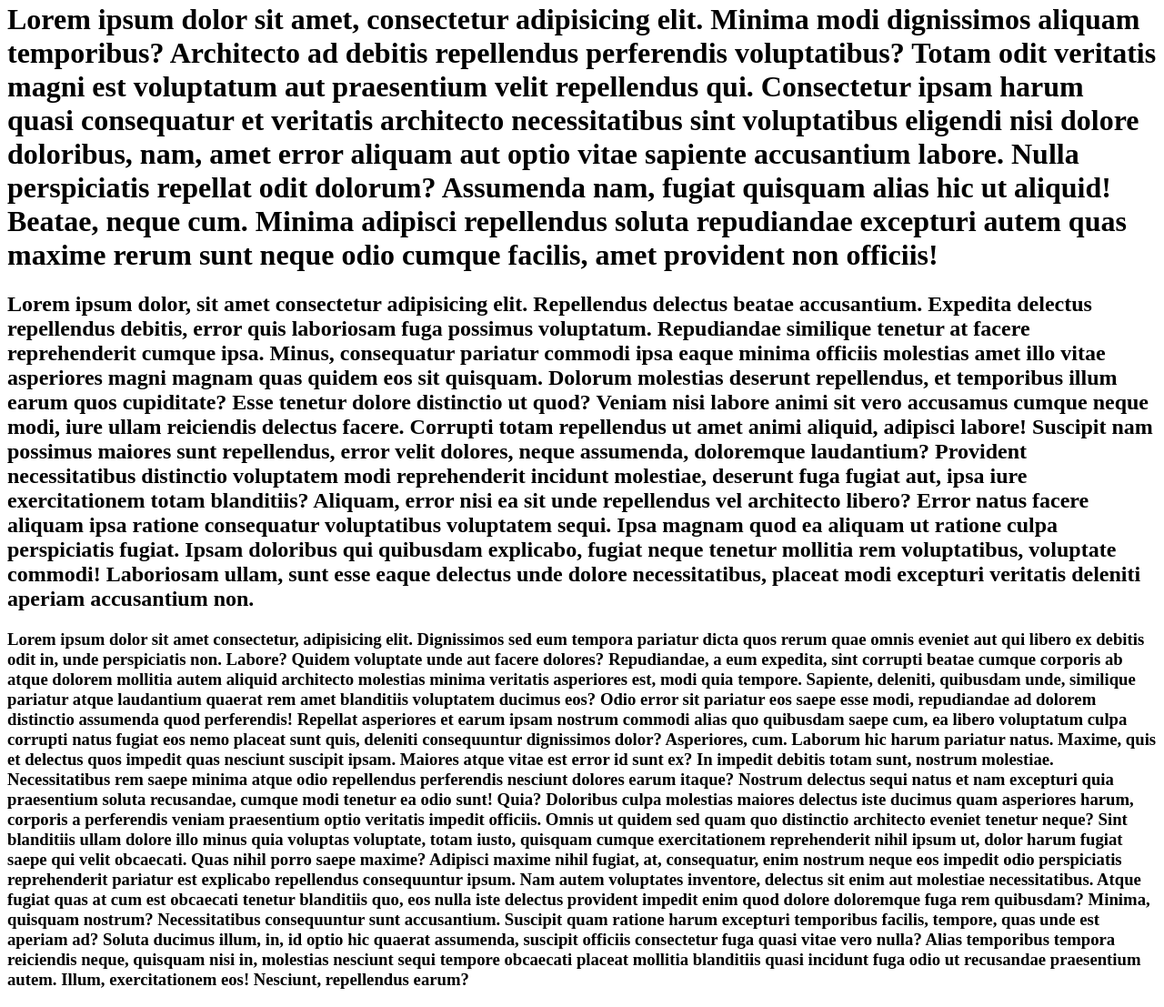
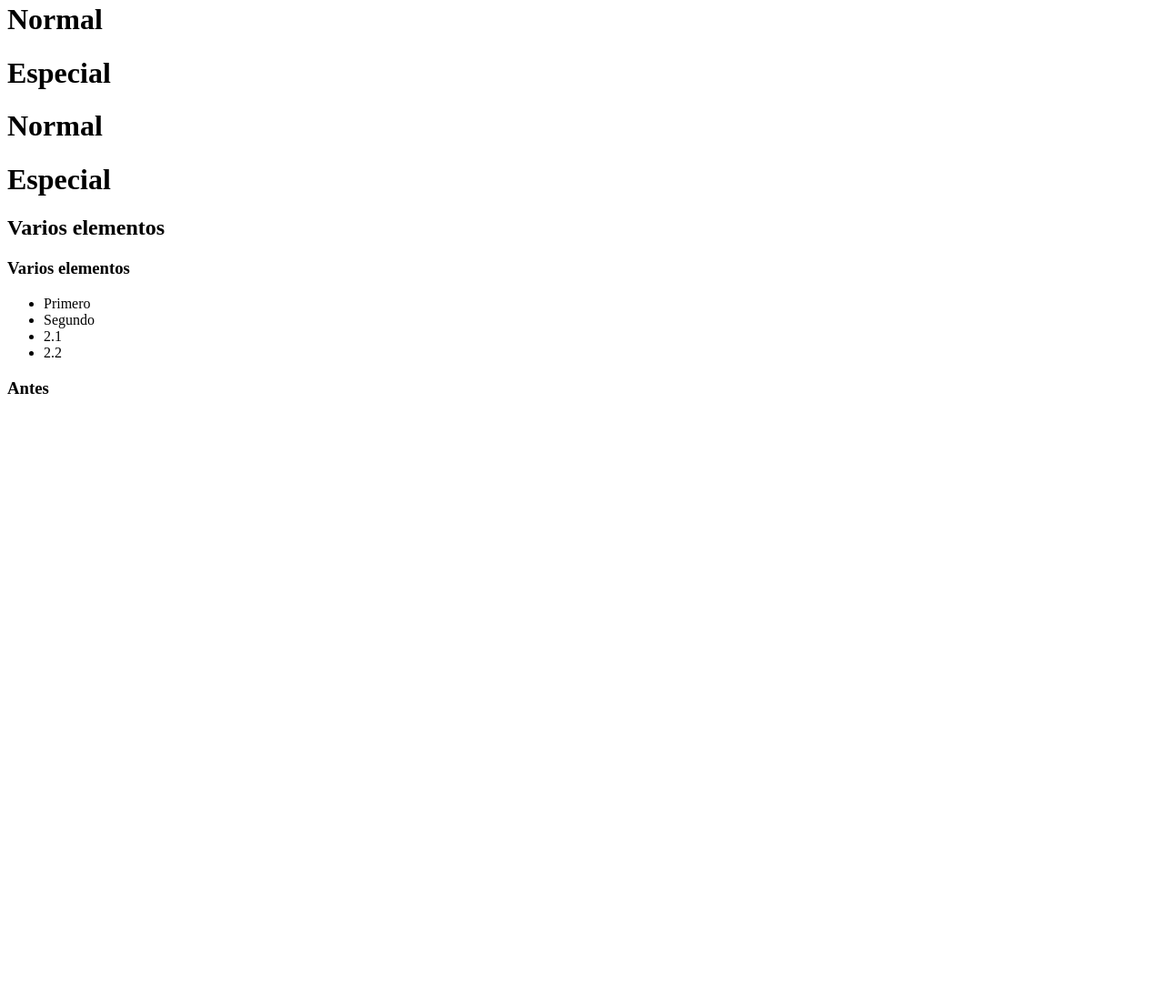
Before and after one commit to therabbithd/Lenguajedemarca, a plain HTML site: page ej css/index.html in a window 1280 px wide. Shown: the part 18-1125 px from the top of the page at 91% size. After the commit the page ends 800 px from the top, so only its background shows below. Drawn offline with Linux system fonts and the light colour scheme.

Commit message:
html completo

```diff
--- a/ej css/index.html
+++ b/ej css/index.html
@@ -7,26 +7,18 @@
     <link rel="stylesheet" href="./css/style.css">
 </head>
 <body>
-    <h1>Lorem ipsum dolor sit amet, consectetur adipisicing elit. Minima modi dignissimos aliquam temporibus? Architecto ad debitis repellendus perferendis voluptatibus? Totam odit veritatis magni est voluptatum aut praesentium velit repellendus qui.
-    Consectetur ipsam harum quasi consequatur et veritatis architecto necessitatibus sint voluptatibus eligendi nisi dolore doloribus, nam, amet error aliquam aut optio vitae sapiente accusantium labore. Nulla perspiciatis repellat odit dolorum?
-    Assumenda nam, fugiat quisquam alias hic ut aliquid! Beatae, neque cum. Minima adipisci repellendus soluta repudiandae excepturi autem quas maxime rerum sunt neque odio cumque facilis, amet provident non officiis!</h1>
-    <h2>Lorem ipsum dolor, sit amet consectetur adipisicing elit. Repellendus delectus beatae accusantium. Expedita delectus repellendus debitis, error quis laboriosam fuga possimus voluptatum. Repudiandae similique tenetur at facere reprehenderit cumque ipsa.
-    Minus, consequatur pariatur commodi ipsa eaque minima officiis molestias amet illo vitae asperiores magni magnam quas quidem eos sit quisquam. Dolorum molestias deserunt repellendus, et temporibus illum earum quos cupiditate?
-    Esse tenetur dolore distinctio ut quod? Veniam nisi labore animi sit vero accusamus cumque neque modi, iure ullam reiciendis delectus facere. Corrupti totam repellendus ut amet animi aliquid, adipisci labore!
-    Suscipit nam possimus maiores sunt repellendus, error velit dolores, neque assumenda, doloremque laudantium? Provident necessitatibus distinctio voluptatem modi reprehenderit incidunt molestiae, deserunt fuga fugiat aut, ipsa iure exercitationem totam blanditiis?
-    Aliquam, error nisi ea sit unde repellendus vel architecto libero? Error natus facere aliquam ipsa ratione consequatur voluptatibus voluptatem sequi. Ipsa magnam quod ea aliquam ut ratione culpa perspiciatis fugiat.
-    Ipsam doloribus qui quibusdam explicabo, fugiat neque tenetur mollitia rem voluptatibus, voluptate commodi! Laboriosam ullam, sunt esse eaque delectus unde dolore necessitatibus, placeat modi excepturi veritatis deleniti aperiam accusantium non.</h2>
-    <h3>Lorem ipsum dolor sit amet consectetur, adipisicing elit. Dignissimos sed eum tempora pariatur dicta quos rerum quae omnis eveniet aut qui libero ex debitis odit in, unde perspiciatis non. Labore?
-    Quidem voluptate unde aut facere dolores? Repudiandae, a eum expedita, sint corrupti beatae cumque corporis ab atque dolorem mollitia autem aliquid architecto molestias minima veritatis asperiores est, modi quia tempore.
-    Sapiente, deleniti, quibusdam unde, similique pariatur atque laudantium quaerat rem amet blanditiis voluptatem ducimus eos? Odio error sit pariatur eos saepe esse modi, repudiandae ad dolorem distinctio assumenda quod perferendis!
-    Repellat asperiores et earum ipsam nostrum commodi alias quo quibusdam saepe cum, ea libero voluptatum culpa corrupti natus fugiat eos nemo placeat sunt quis, deleniti consequuntur dignissimos dolor? Asperiores, cum.
-    Laborum hic harum pariatur natus. Maxime, quis et delectus quos impedit quas nesciunt suscipit ipsam. Maiores atque vitae est error id sunt ex? In impedit debitis totam sunt, nostrum molestiae.
-    Necessitatibus rem saepe minima atque odio repellendus perferendis nesciunt dolores earum itaque? Nostrum delectus sequi natus et nam excepturi quia praesentium soluta recusandae, cumque modi tenetur ea odio sunt! Quia?
-    Doloribus culpa molestias maiores delectus iste ducimus quam asperiores harum, corporis a perferendis veniam praesentium optio veritatis impedit officiis. Omnis ut quidem sed quam quo distinctio architecto eveniet tenetur neque?
-    Sint blanditiis ullam dolore illo minus quia voluptas voluptate, totam iusto, quisquam cumque exercitationem reprehenderit nihil ipsum ut, dolor harum fugiat saepe qui velit obcaecati. Quas nihil porro saepe maxime?
-    Adipisci maxime nihil fugiat, at, consequatur, enim nostrum neque eos impedit odio perspiciatis reprehenderit pariatur est explicabo repellendus consequuntur ipsum. Nam autem voluptates inventore, delectus sit enim aut molestiae necessitatibus.
-    Atque fugiat quas at cum est obcaecati tenetur blanditiis quo, eos nulla iste delectus provident impedit enim quod dolore doloremque fuga rem quibusdam? Minima, quisquam nostrum? Necessitatibus consequuntur sunt accusantium.
-    Suscipit quam ratione harum excepturi temporibus facilis, tempore, quas unde est aperiam ad? Soluta ducimus illum, in, id optio hic quaerat assumenda, suscipit officiis consectetur fuga quasi vitae vero nulla?
-    Alias temporibus tempora reiciendis neque, quisquam nisi in, molestias nesciunt sequi tempore obcaecati placeat mollitia blanditiis quasi incidunt fuga odio ut recusandae praesentium autem. Illum, exercitationem eos! Nesciunt, repellendus earum?</h3>
+    <h1 class="Normal">Normal</h1>
+    <h1 class="Especial">Especial</h1>
+    <h1 class="Normal">Normal</h1>
+    <h1 class="Especial">Especial</h1>
+    <h2>Varios elementos</h2>
+    <h3>Varios elementos</h3>
+    <ul>
+        <li>Primero</li>
+        <li>Segundo</li>
+        <li>2.1</li>
+        <li>2.2</li>
+    </ul>
+    <h3>Antes</h3>
 </body>
 </html>
```
